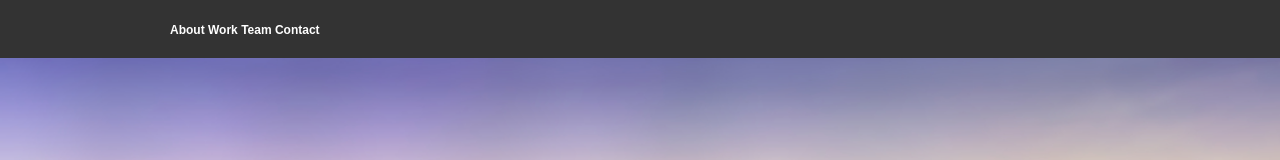
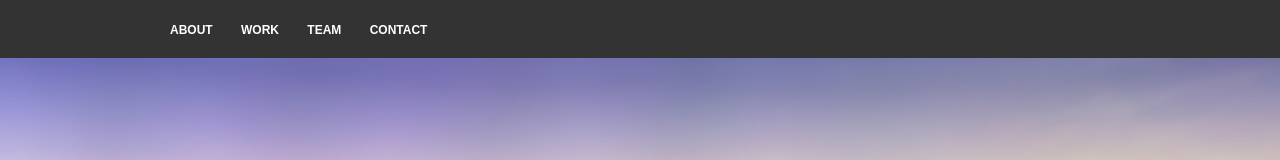
Before and after one commit to wathika/DEVSHOP, a plain HTML site: page index.html in a window 1280 px wide. Shown: the top 160 px of the page. Drawn offline with Linux system fonts and the light colour scheme.

Commit message:
modified Navigation links

```diff
--- a/style.css
+++ b/style.css
@@ -31,6 +31,11 @@ html, body {
   font-weight: 600;
   font-size: 12px;
   display: inline;
+  font-family: 'Raleway', sans-serif;
+  font-weight: 600;
+  font-size: 12px;
+  margin-right: 25px;
+  text-transform: uppercase;
 }
 
 .main {
```
